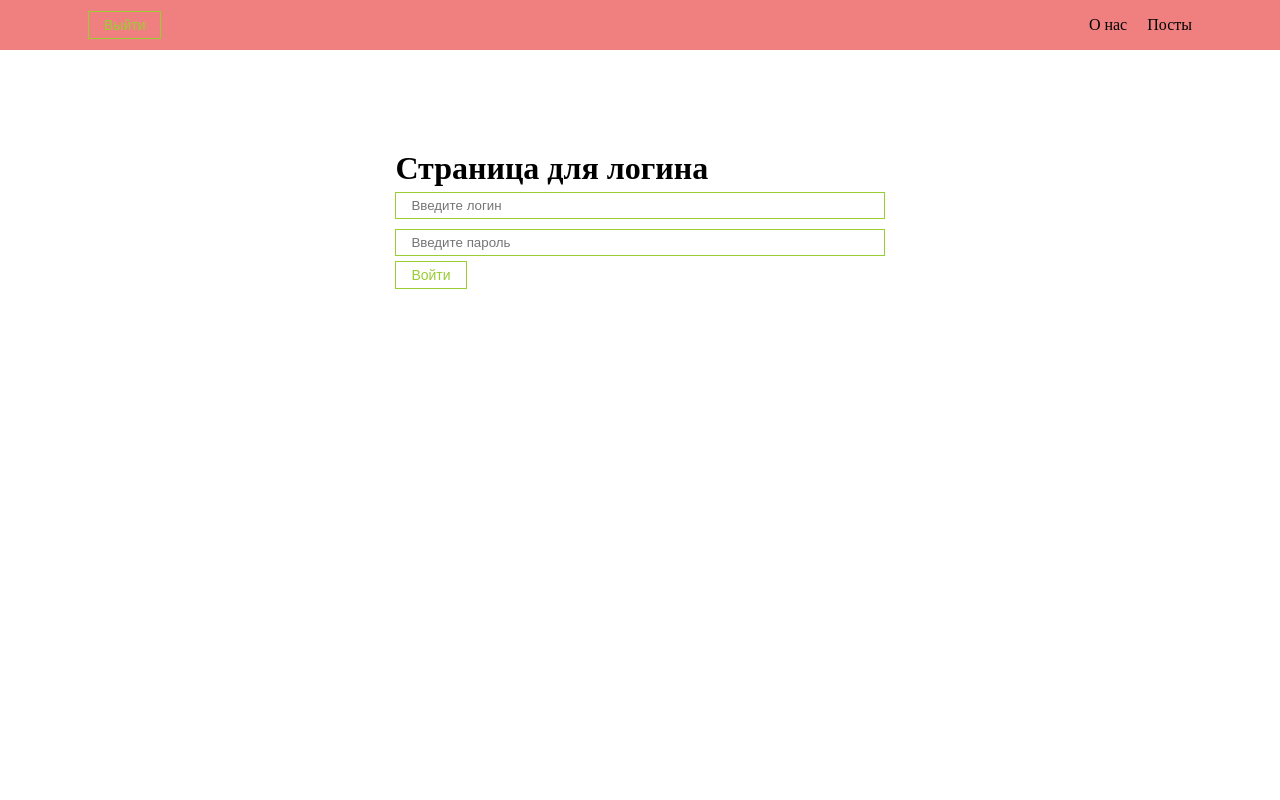
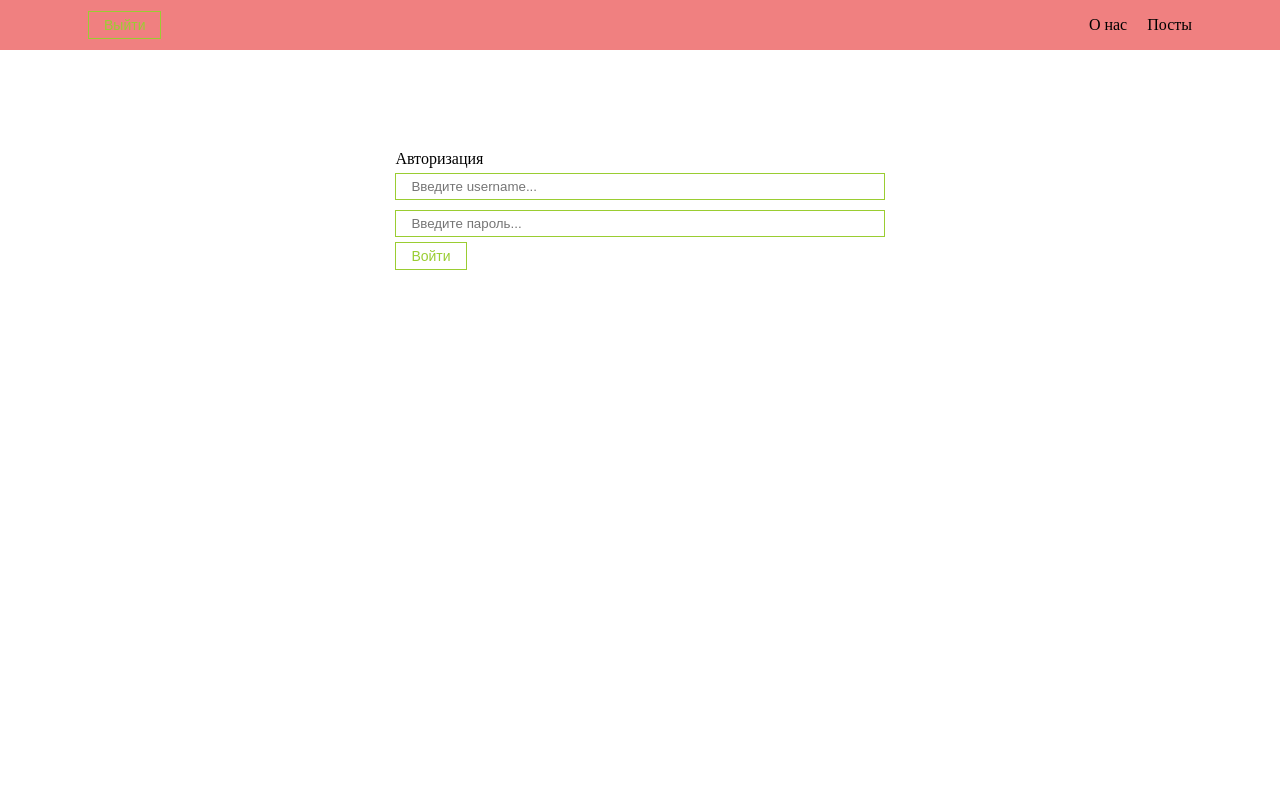
Before and after one commit to Svetorezerv/ReactSvetorezerv, a React (Create React App) app: page /#/ in a window 1280 px wide. Shown: the top 800 px of the page. Built offline with nearby package versions, Linux system fonts and the light colour scheme.

Commit message:
try to login

```diff
--- /dev/null
+++ b/src/API/AuthorisationService.js
@@ -0,0 +1,6 @@
+export default class AuthorisationService {
+    static async postLogin(username, password) {
+        const response = await fetch(`https://tetreco.com/api/account/{username: '${username}', password: '${password}'}/`);
+        return response;
+    }
+}
--- /dev/null
+++ b/src/components/UI/input/AuthInput.jsx
@@ -0,0 +1,13 @@
+import React from 'react';
+import classes from './Input.module.css'
+
+const AuthInput = (props) => {
+    return (
+        <input className={classes.input} onChange={(event)=> props.setValue(event.target.value)}
+               value={props.value}
+               type={props.type}
+               placeholder={props.placeholder}/>
+    );
+};
+
+export default AuthInput;
--- a/src/pages/Login.jsx
+++ b/src/pages/Login.jsx
@@ -1,25 +1,21 @@
-import React, { useContext } from 'react';
-import Input from '../components/UI/input/Input'
+import React, { useState } from 'react';
+import AuthInput from '../components/UI/input/AuthInput'
 import Button from '../components/UI/button/Button'
-import { AuthorizationContext } from '../context';
+import AuthorisationService from '../API/AuthorisationService';
 import "../styles/App.css";
 
 
 const Login = () => {
-    const { setIsAuthorization } = useContext(AuthorizationContext);
-    const login = event => {
-        event.preventDefault();
-        setIsAuthorization(true);
-        localStorage.setItem('authorization', 'true');
-    }
+    const [username, setUsername] = useState("")
+    const [password, setPassword] = useState("")
 
     return (
         <div className='login'>
-            <h1>Страница для логина</h1>
-            <form onSubmit={login}>
-                <Input type="text" placeholder='Введите логин' />
-                <Input type="password" placeholder='Введите пароль' />
-                <Button>Войти</Button>
+            <div>Авторизация</div>
+            <form action="/api/account/login/" method="POST">
+                <AuthInput value={username} setValue={setUsername} type="text" placeholder="Введите username..." />
+                <AuthInput value={password} setValue={setPassword} type="password" placeholder="Введите пароль..." />
+                <Button type='submit' onClick={() => AuthorisationService.postLogin(username, password)}>Войти</Button>
             </form>
         </div>
     );
```
Also changed, not shown: src/pages/Login2.jsx (added, +28 -0 lines).
